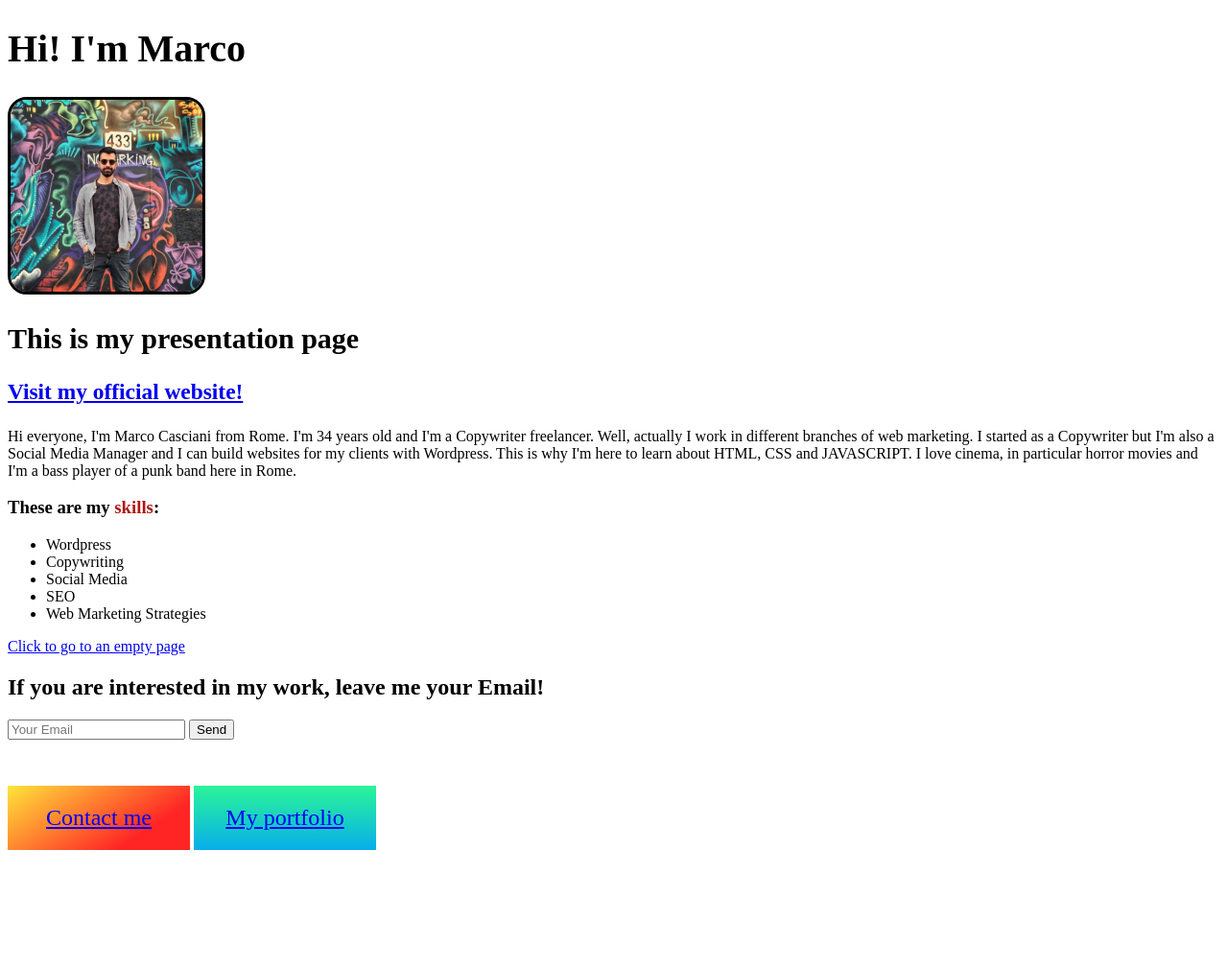
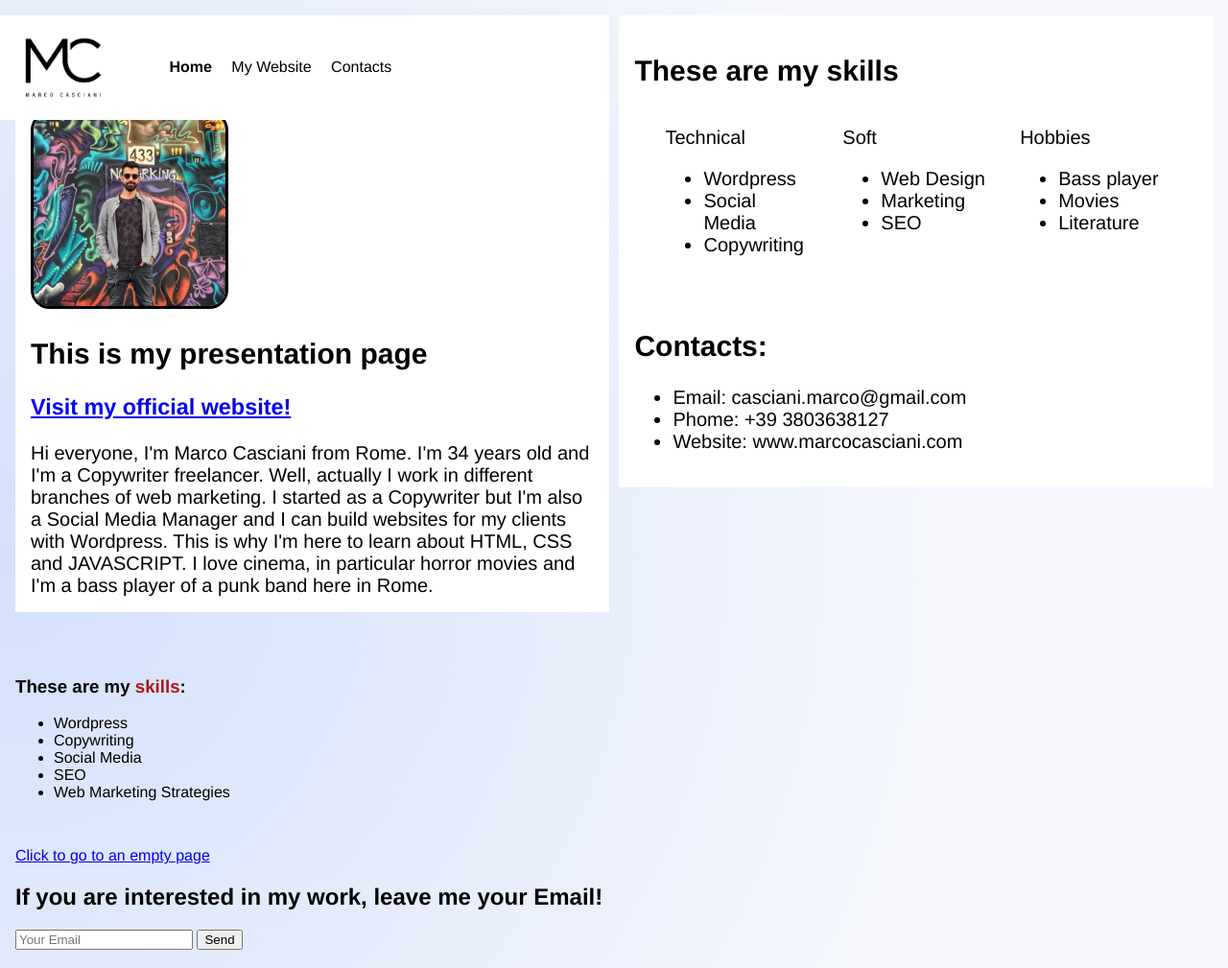
Before and after one commit to marcocasciani/w1-d6, a plain HTML site: page index.html in a window 1280 px wide. Shown: the top 1009 px of the page at 96% size. Before the commit the page ends 894 px from the top, so only its background shows below. Drawn offline with Linux system fonts and the light colour scheme.

Commit message:
Added Columns

```diff
--- a/index.html
+++ b/index.html
@@ -7,15 +7,56 @@
         <link rel="stylesheet" href="styles.css" />
     </head>
     <body>
-        <div style="font-size: 20px">
-        <h1>Hi! I'm Marco</h1>
-        <img src="marco-pic.jpg" alt="marco's profile pic" height="200px">
-        <h2>This is my presentation page</h2>
-        <h3><a href="https://www.marcocasciani.com">Visit my official website!</a></h3>
-        </div>
+        <nav>
+            <img class="logo" src="black.png" width="100"/>
+            <ul class="navigation-menu">
+                <li class="active">Home</li>
+                <li>My Website</li>
+                <li>Contacts</li>
+            </ul>
+        </nav>
+        <main>
+            <section class="column-container">
+                <div class="column" style="font-size: 20px">
+                    <h1>Hi! I'm Marco</h1>
+                    <img class="profilepic" src="marco-pic.jpg" alt="marco's profile pic" height="200px">
+                    <h2>This is my presentation page</h2>
+                    <h3><a href="https://www.marcocasciani.com">Visit my official website!</a></h3>
+                    <p>Hi everyone, I'm Marco Casciani from Rome. I'm 34 years old and I'm a Copywriter freelancer. Well, actually I work in different branches of web marketing. I started as a Copywriter but I'm also a Social Media Manager and I can build websites for my clients with Wordpress. This is why I'm here to learn about HTML, CSS and JAVASCRIPT. I love cinema, in particular horror movies and I'm a bass player of a punk band here in Rome.</p></div>
+                <div class="column" style="font-size: 20px">
+                    <h2>These are my skills</h2>
+                    <section class="column-container">
+                        <div class="column">Technical
+                            <ul>
+                                <li>Wordpress</li>
+                                <li>Social Media</li>
+                                <li>Copywriting</li>
+                            </ul>
+                        </div>
+                        <div class="column">Soft
+                            <ul>
+                                <li>Web Design</li>
+                                <li>Marketing</li>
+                                <li>SEO</li>
+                            </ul>
+                        </div>
+                        <div class="column">Hobbies
+                            <ul>
+                                <li>Bass player</li>
+                                <li>Movies</li>
+                                <li>Literature</li>
+                            </ul>
+                        </div>
+                    </section>
+                    <h1>Contacts:</h1>
+                    <ul>
+                        <li>Email: casciani.marco@gmail.com</li>
+                        <li>Phome: +39 3803638127</li>
+                        <li>Website: www.marcocasciani.com</li>
+                    </ul>
+            </section>
+        </main>
         <div>
-            <p>Hi everyone, I'm Marco Casciani from Rome. I'm 34 years old and I'm a Copywriter freelancer. Well, actually I work in different branches of web marketing. I started as a Copywriter but I'm also a Social Media Manager and I can build websites for my clients with Wordpress. This is why I'm here to learn about HTML, CSS and JAVASCRIPT. I love cinema, in particular horror movies and I'm a bass player of a punk band here in Rome.</p>
-
             <h3>These are my <span style="color: #ad1717">skills</span>:</h3>
             <ul>
                 <li>Wordpress</li>
@@ -25,10 +66,12 @@
                 <li>Web Marketing Strategies</li>
             </ul>
         </div>
+        <div>
         <a href="index2.html">Click to go to an empty page</a>
         <h2>If you are interested in my work, leave me your Email!</h2>
         <input type="email" placeholder="Your Email"/>
         <input type="button" value="Send"/>
+        </div>
         <div style="margin-top:48px">
             <div class="box red"><a href="https://www.marcocasciani.com">Contact me</a></div>
             <div class="box green"><a href="https://www.marcocasciani.com">My portfolio</a></div>
--- a/styles.css
+++ b/styles.css
@@ -1,7 +1,23 @@
 p {
     display: inline;
 }
-img {
+
+body {
+    font-family: 'Franklin Gothic Medium', 'Arial Narrow', Arial, sans-serif;
+    background: radial-gradient( circle 993px at 0.5% 50.5%,  rgba(137,171,245,0.37) 0%, rgba(245,247,252,1) 100.2% );
+    margin: 0px;
+}
+
+body nav {
+    background: white;
+    position: fixed;
+}
+
+div {
+    padding: 1rem;
+}
+
+.profilepic {
     border: 3px solid #000000;
     border-radius: 20px;
 }
@@ -24,3 +40,36 @@ img {
     background-image: linear-gradient(0deg, #08AEEA 0%, #2AF598 100%);
 
 }
+
+nav ul.navigation-menu {
+    display: inline-block;
+}
+
+nav ul.navigation-menu li {
+    display: inline-block;
+    margin-right: 1rem;
+}
+
+nav .logo {
+    display: inline-block;
+    vertical-align: middle;
+    padding:1rem;
+}
+
+nav ul.navigation-menu li.active {
+    font-weight: bold;
+}
+
+.column {
+    width: 47%;
+    height: 100%;
+    background-color: rgb(255, 255, 255);
+    margin-bottom: 1rem;
+    display:inline-block
+}
+
+.column-container {
+    margin: 1rem;
+    display: flex;
+    justify-content: space-between;
+}
```
Also changed, not shown: black.png (added).
